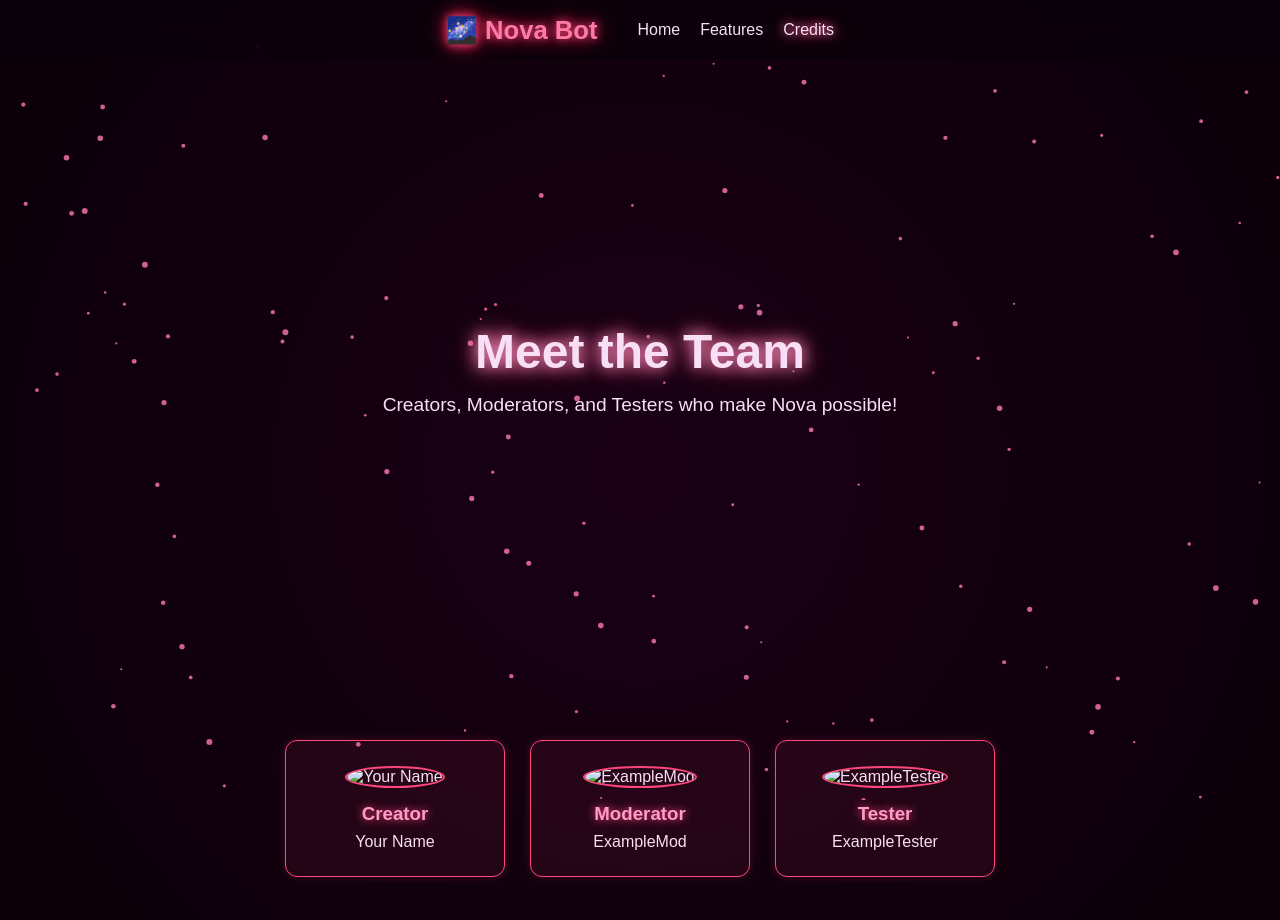
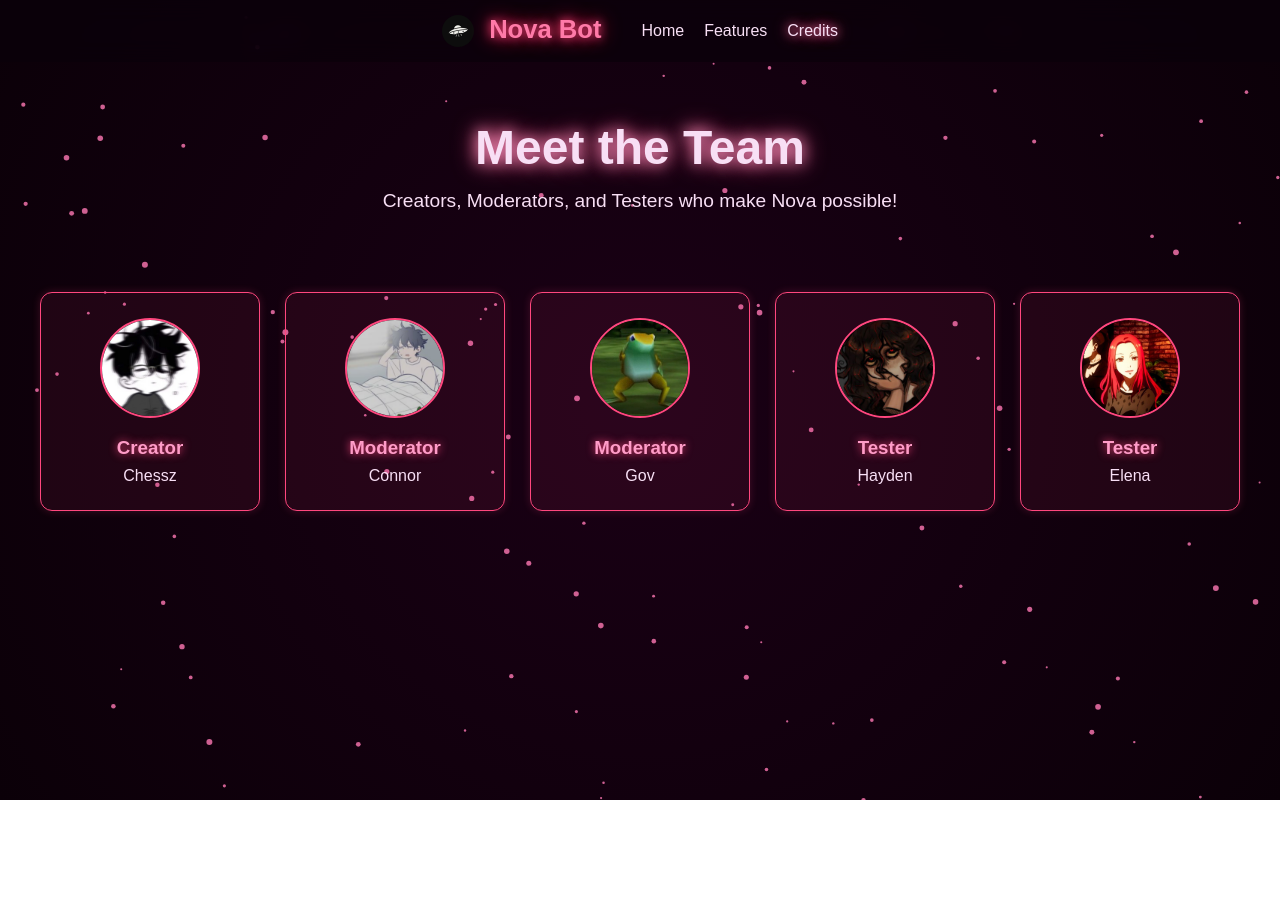
Before and after one commit to 0Chessz0/NovaBot, a plain HTML site: page credits.html in a window 1280 px wide. After the commit the page ends 800 px from the top, so only its background shows below. Drawn offline with Linux system fonts and the light colour scheme.

Commit message:
Nova bot website

```diff
--- a/assets/script.js
+++ b/assets/script.js
@@ -25,9 +25,11 @@ window.onload = () => {
   let grid = document.getElementById("creditsGrid");
   if (grid) {
     let team = [
-      { name: "Your Name", role: "Creator", img: "assets/images/creator.png" },
-      { name: "ExampleMod", role: "Moderator", img: "assets/images/mod1.png" },
-      { name: "ExampleTester", role: "Tester", img: "assets/images/tester1.png" }
+      { name: "Chessz", role: "Creator", img: "assets/images/chessz.png" },
+      { name: "Connor", role: "Moderator", img: "assets/images/connor.png" },
+      { name: "Gov", role: "Moderator", img: "assets/images/gov.png" },
+      { name: "Hayden", role: "Tester", img: "assets/images/Hayden.png" },
+      { name: "Elena", role: "Tester", img: "assets/images/Elena.png" }
     ];
 
     team.forEach(member => {
--- a/assets/style.css
+++ b/assets/style.css
@@ -141,7 +141,7 @@ nav a.active {
   flex-wrap: wrap;
   justify-content: center;
   gap: 25px;
-  padding: 60px 20px;   /* ✅ Less padding */
+  padding: 10px 0;   /* 🔧 moved up */
 }
 
 .feature-card {
@@ -188,7 +188,7 @@ nav a.active {
   flex-wrap: wrap;
   justify-content: center;
   gap: 25px;
-  padding: 60px 20px;   /* ✅ Less padding */
+  padding: 20px 20px;   /* 🔧 moved up */
 }
 
 .credit-card {
@@ -231,3 +231,26 @@ nav a.active {
   height: 100%;
   z-index: -1;
 }
+/* ✅ Page-specific hero spacing fixes */
+.features-page .hero,
+.credits-page .hero {
+  min-height: auto;
+  padding: 120px 20px 40px; /* Smaller than homepage hero */
+}
+
+/* 🔘 Logo Styling */
+.logo-img {
+  width: 32px;
+  height: 32px;
+  border-radius: 50%; /* makes it circular */
+  vertical-align: middle;
+  margin-right: 8px;
+}
+
+.hero-logo {
+  width: 120px;
+  height: 120px;
+  border-radius: 50%; /* circular */
+  margin-bottom: 20px;
+  box-shadow: 0 0 20px #ff477e;
+}
--- a/credits.html
+++ b/credits.html
@@ -6,12 +6,15 @@
   <title>Nova Bot - Credits</title>
   <link rel="stylesheet" href="assets/style.css">
 </head>
-<body>
+<body class="credits-page">
   <canvas id="bg"></canvas>
 
   <header>
     <nav>
-      <h1 class="logo">🌌 Nova Bot</h1>
+      <h1 class="logo">
+        <img src="assets/images/logo.png" alt="Nova Bot Logo" class="logo-img">
+        Nova Bot
+      </h1>
       <ul>
         <li><a href="index.html">Home</a></li>
         <li><a href="features.html">Features</a></li>
```
Also changed, not shown: features.html (+5 -2 lines), index.html (+5 -1 lines), assets/images/chessz.png (added), assets/images/connor.png (added), assets/images/elena.png (added), assets/images/gov.png (added), assets/images/hayden.png (added), assets/images/logo.png (added).
